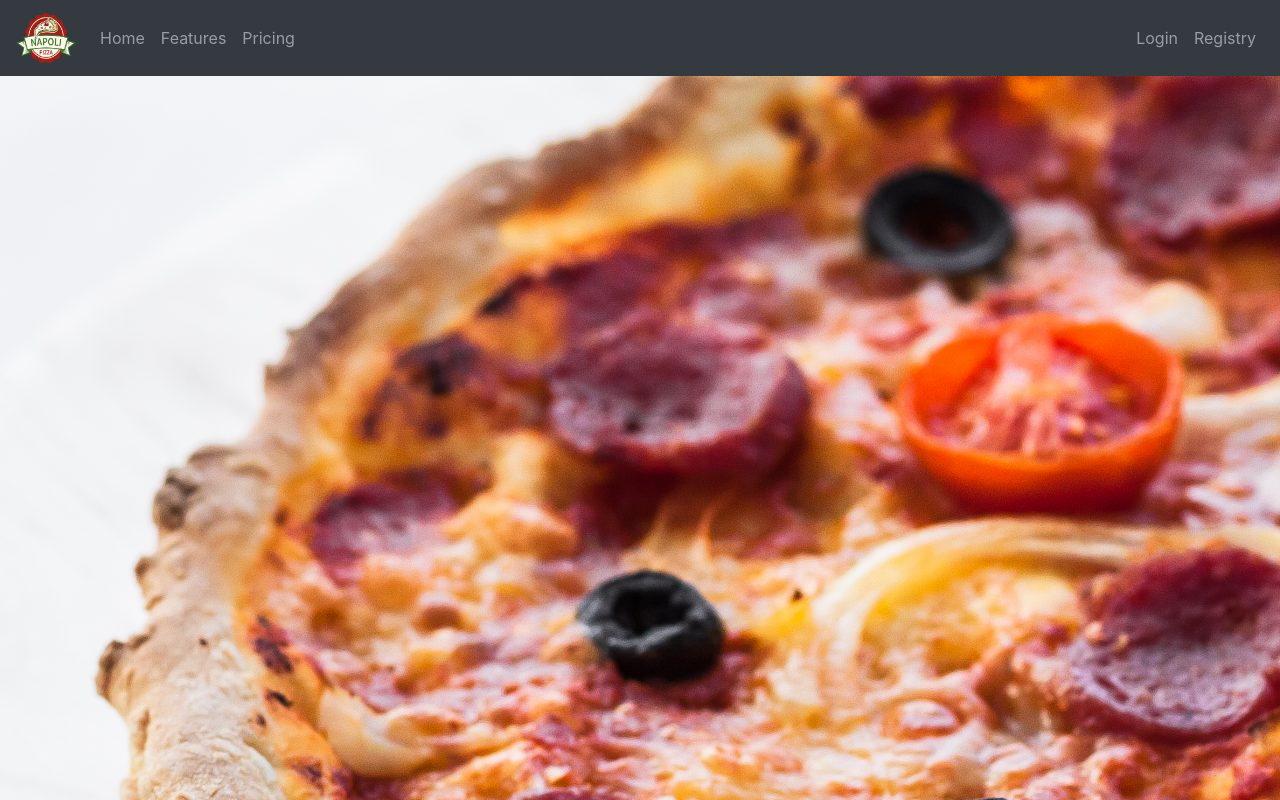
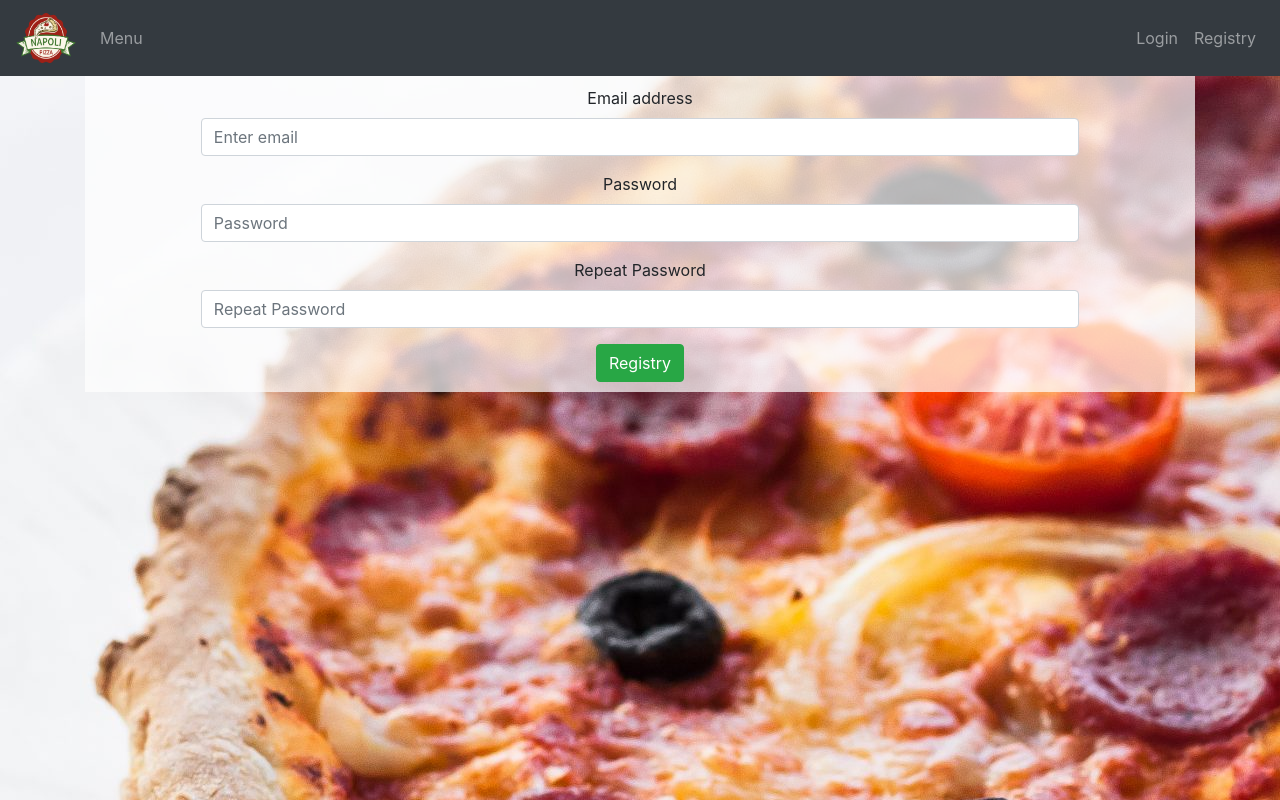
Before and after one commit to Szado12/PiwLab6, a React (Create React App) app in the folder lab6/: page /#/registry in a window 1280 px wide. Built offline with nearby package versions, Linux system fonts and the light colour scheme.

Commit message:
[plz dont delete XD

```diff
--- a/lab6/package.json
+++ b/lab6/package.json
@@ -7,6 +7,7 @@
     "@testing-library/react": "^11.2.7",
     "@testing-library/user-event": "^12.8.3",
     "bootstrap": "^4.6.0",
+    "firebase": "^8.6.3",
     "react": "^17.0.2",
     "react-bootstrap": "^1.6.0",
     "react-dom": "^17.0.2",
--- a/lab6/src/App.js
+++ b/lab6/src/App.js
@@ -2,6 +2,7 @@ import './App.css';
 import PizzaNavbar from './Components/PizzaNavbar.js';
 import PizzaMenu from './Components/PizzaMenu.js';
 import PageLogin from './Components/PageLogin.js';
+import PageRegistry from './Components/PageRegistry.js';
 import React, {useEffect, useState} from "react";
 import {Row,Container,Col,Navbar, Nav, Button} from 'react-bootstrap';
 import {v4 as uuidv4 } from "uuid";
@@ -14,11 +15,14 @@ function App()
       <div className="App">
       <HashRouter>
         <PizzaNavbar></PizzaNavbar>
-        <Route exact path="/home">
+        <Route exact path="/menu">
           <PizzaMenu/>
         </Route>
         <Route exact path="/login">
           <PageLogin/>
+        </Route>
+        <Route exact path="/registry">
+          <PageRegistry/>
         </Route>
       </HashRouter>
       </div>
--- /dev/null
+++ b/lab6/src/Components/Firebase.js
@@ -0,0 +1,30 @@
+import firebase from "firebase/app"
+import "firebase/auth"
+import "firebase/firestore"
+
+const firebaseConfig = {
+    apiKey: "AIzaSyBu-KsvvWRb7yaItu_6-iMFGjrjsn_cRcs",
+    authDomain: "piw-lab6.firebaseapp.com",
+    projectId: "piw-lab6",
+    storageBucket: "piw-lab6.appspot.com",
+    messagingSenderId: "46440415553",
+    appId: "1:46440415553:web:7cf2c841f25dbd710e61c0",
+    measurementId: "G-HG8PQM2DEK"
+};
+if(!firebase.apps.length){
+    firebase.initializeApp(firebaseConfig);
+}
+else{
+    firebase.app();
+}
+export const firestore = firebase.firestore();
+
+export const registryUser = async(email, password) =>{
+    return firebase.auth().createUserWithEmailAndPassword(email,password);
+}
+export const login = async (email, password) =>{
+    return firebase.auth().signInWithEmailAndPassword(email,password);
+}
+export const getPizzas = async() =>{
+    return firestore.collection("pizzas").get();
+}
--- a/lab6/src/Components/PageLogin.js
+++ b/lab6/src/Components/PageLogin.js
@@ -1,9 +1,20 @@
-import React from 'react';
+import React,{useState} from 'react';
 import ReactDOM from 'react-dom';
 import {Container,Form,Button,Col,Row} from 'react-bootstrap';
 import style from './../Styles/PageLogin.css';
-import image from './../Images/4ser_adobespark.jpg'
-export default function PizzaCard(props){
+import {login} from './Firebase.js'
+export default function PageLogin(props){
+    const [password,setPassword] = useState("");
+    const [email,setEmail] = useState("");
+    const [message,setMessage] = useState("");
+
+    const loginUser = () =>{
+        login(email,password).then(x=>{
+            console.log(x);
+        })
+        .catch(error =>
+            setMessage(error.message));
+    }
     return(
         <Container>
             <div className="PageLogin">
@@ -11,15 +22,15 @@ export default function PizzaCard(props){
                 <Form>
                 <Form.Group controlId="formBasicEmail" sm={8}>
                     <Form.Label>Email address</Form.Label>
-            <Form.Control type="email" placeholder="Enter email" />
+                    <Form.Control type="email"  onChange={(e)=> setEmail(e.target.value)} placeholder="Enter email" />
                 </Form.Group>
-
                 <Form.Group controlId="formBasicPassword" sm={8}>
                     <Form.Label>Password</Form.Label>
-            <Form.Control type="password" placeholder="Password" />
+                    <Form.Control type="password"  onChange={(e)=> setPassword(e.target.value)} placeholder="Password" />
                 </Form.Group>
-        <Button variant="success" type="submit">
-            Submit
+                <p>{message}</p>
+                <Button variant="success" onClick={() => loginUser()}>
+                    Login
                 </Button>
                 </Form>
                 </Col>
--- /dev/null
+++ b/lab6/src/Components/PageRegistry.js
@@ -0,0 +1,58 @@
+import React,{useState} from 'react';
+import ReactDOM from 'react-dom';
+import {Container,Form,Button,Col,Row} from 'react-bootstrap';
+import {registryUser} from './Firebase.js'
+import style from './../Styles/PageLogin.css';
+
+
+
+export default function PageRegistry(props){
+    const [password,setPassword] = useState("");
+    const [password2,setPassword2] = useState("");
+    const [email,setEmail] = useState("");
+    const [message,setMessage] = useState("");
+
+    const checkPassword = () =>{
+        if(password != password2){
+            setMessage("Passwords are not the same!");
+            return false;
+        }
+        return true;
+    }
+    const registry = () =>{
+        if(checkPassword()){
+            registryUser(email,password).then(x=>{
+                console.log(x);
+            })
+            .catch(error =>
+                setMessage(error.message));
+        }
+    }
+    return(
+        <Container>
+        <div className="PageLogin">
+        <Col sm={{ span: 10, offset: 1 }}>
+        <Form>
+        <Form.Group controlId="formBasicEmail" sm={8}>
+            <Form.Label>Email address</Form.Label>
+            <Form.Control type="email" onChange={(e)=> setEmail(e.target.value)} placeholder="Enter email" />
+        </Form.Group>
+
+        <Form.Group controlId="formBasicPassword" sm={8}>
+            <Form.Label>Password</Form.Label>
+            <Form.Control type="password" onChange={(e)=> setPassword(e.target.value)} placeholder="Password" />
+        </Form.Group>
+        <Form.Group controlId="formBasicRepeatPassword" sm={8}>
+            <Form.Label>Repeat Password</Form.Label>
+            <Form.Control type="password" onChange={(e)=> setPassword2(e.target.value)} placeholder="Repeat Password" />
+        </Form.Group>
+        <p>{message}</p>
+        <Button variant="success" onClick={() =>registry()}>
+            Registry
+        </Button>
+        </Form>
+        </Col>
+        </div>
+    </Container>
+    )
+}
--- a/lab6/src/Components/PizzaMenu.js
+++ b/lab6/src/Components/PizzaMenu.js
@@ -1,18 +1,28 @@
-import React from 'react';
+import React,{useState, useEffect } from 'react';
 import ReactDOM from 'react-dom';
 import {Container, Row} from 'react-bootstrap';
-import style from './../Styles/Menu.css'
-import PizzaCard from './PizzaCard.js'
+import style from './../Styles/Menu.css';
+import PizzaCard from './PizzaCard.js';
+import {getPizzas} from './Firebase.js';
 export default function PizzaMenu(props){
+    const [pizzas,setPizzas] = useState([]);
+    const GetPizzasToRender = async() =>{
+        let a = [];
+        await getPizzas().then(x=>{
+            x.forEach(y =>{
+                a.push({data: y.data(),key: y.id});
+            })
+        });
+        setPizzas(a);
+    }
+    const  pizzasRendered = pizzas.map(x=> <PizzaCard data={x.data} key={x.key}/>);
+    console.log(pizzasRendered);
+    useEffect(() =>{GetPizzasToRender()}, []);
     return(
         <Container >
             <div className="PizzaMenu">
             <Row>
-                <PizzaCard></PizzaCard>
-                <PizzaCard></PizzaCard>
-                <PizzaCard></PizzaCard>
-                <PizzaCard></PizzaCard>
-                <PizzaCard></PizzaCard>
+                {pizzasRendered}
             </Row>
             </div>
         </Container>
--- a/lab6/src/Components/PizzaNavbar.js
+++ b/lab6/src/Components/PizzaNavbar.js
@@ -15,9 +15,7 @@ export default function PizzaNavbar(props){
             />
             </Navbar.Brand>
             <Nav className="mr-auto">
-            <Nav.Link href="#home">Home</Nav.Link>
-            <Nav.Link href="#features">Features</Nav.Link>
-            <Nav.Link href="#pricing">Pricing</Nav.Link>
+            <Nav.Link href="#menu">Menu</Nav.Link>
             </Nav>
             <Nav className="ml-auto">
             <Nav.Link href="#login">Login</Nav.Link>
```
Also changed, not shown: lab6/src/Components/PizzaCard.js (+8 -5 lines), 1 other file (tests, documents, lock files or other folders). Lines whose indentation alone changed are shown as unchanged.
